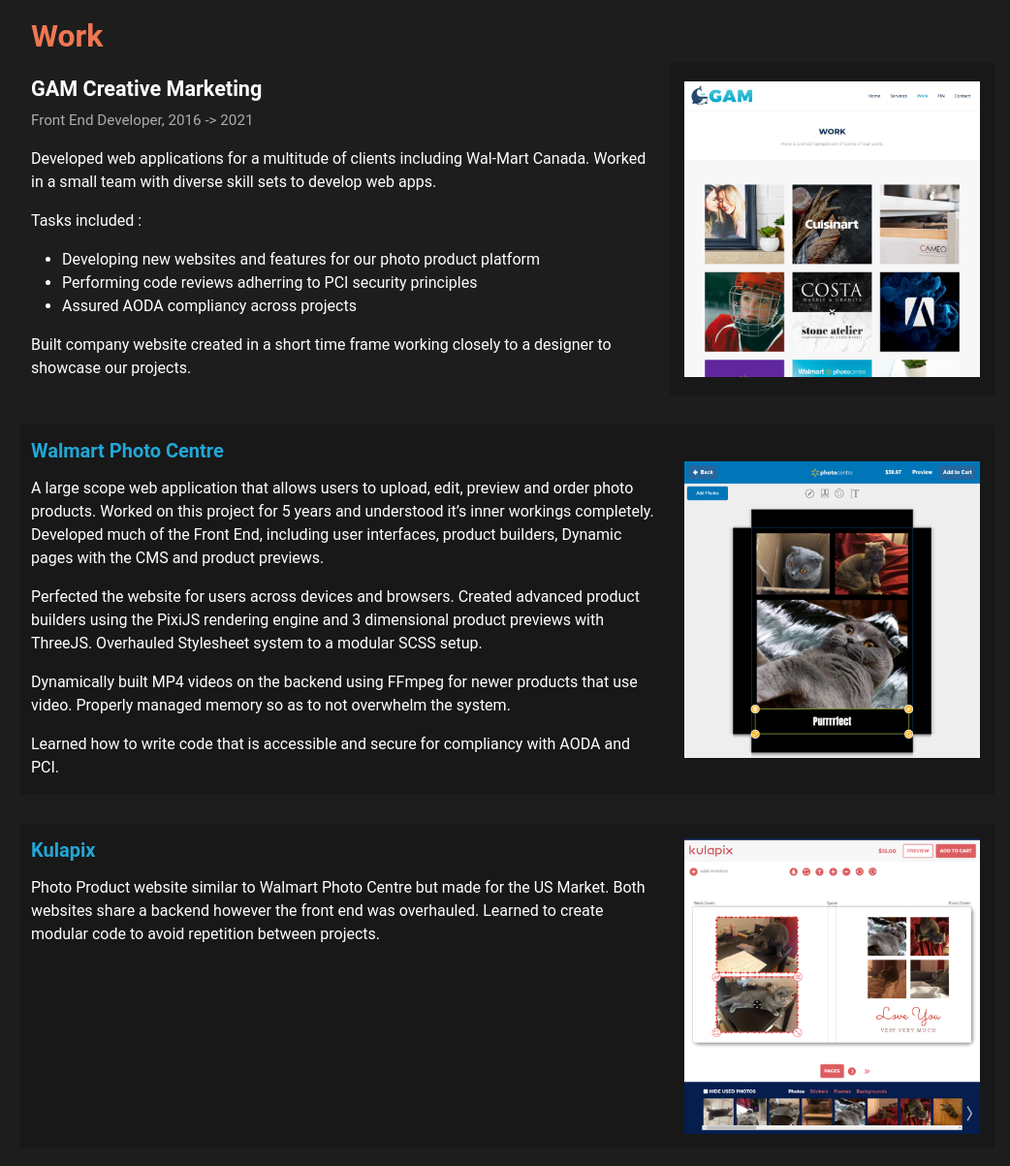
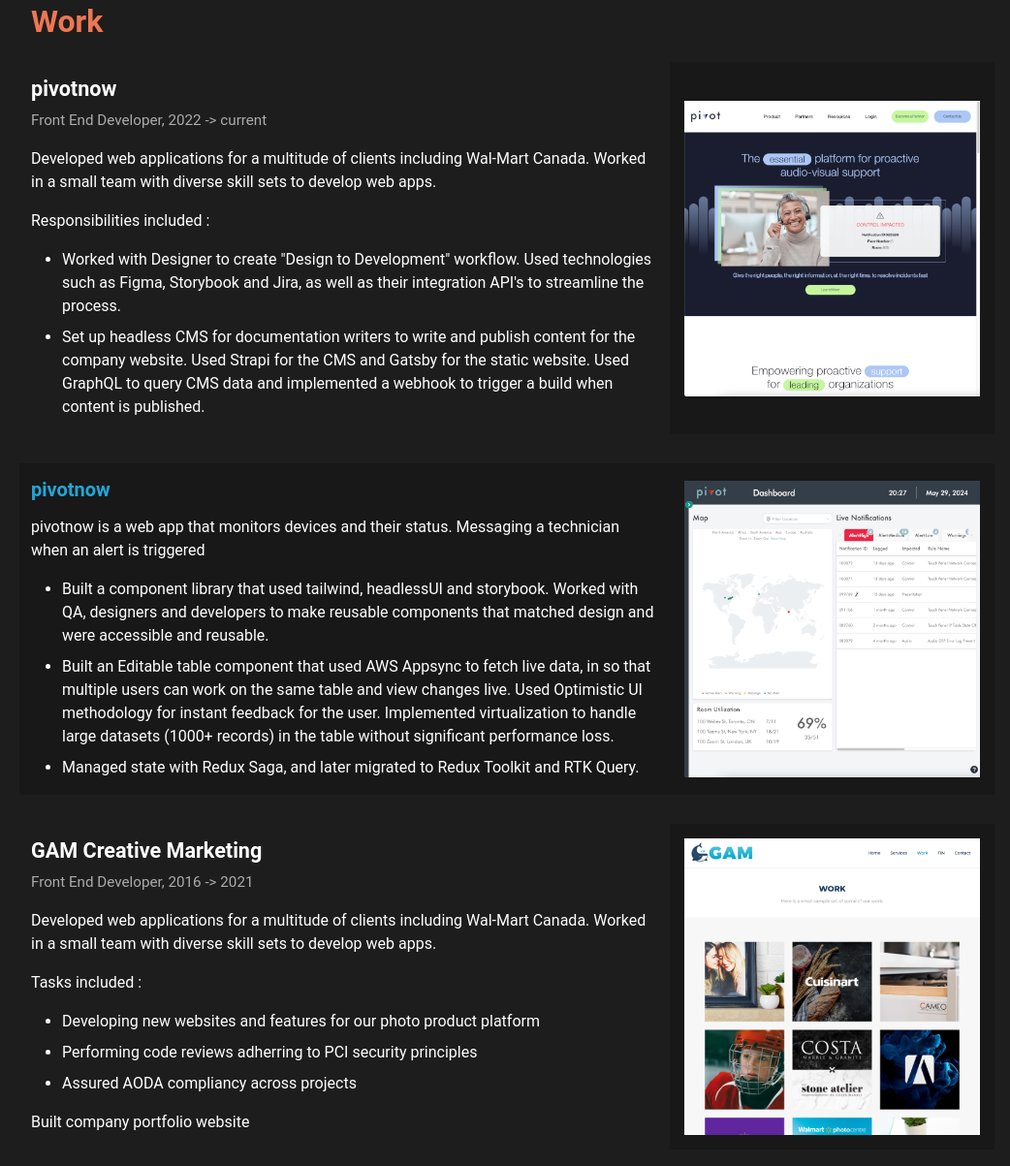
Before and after one commit to DevMattLindsay/portfolio-2024, a Gatsby site: page / in a window 1280 px wide. Shown: the part 1597-2800 px from the top of the page at 97% size, without its empty margins (230-1272 px from the left). Built offline with nearby package versions, Linux system fonts and the light colour scheme; Gatsby itself is replaced by a stand-in of ours.

Commit message:
added more expierence

```diff
--- /dev/null
+++ b/src/components/experienceItem.tsx
@@ -0,0 +1,48 @@
+import * as React from "react";
+import ScrollInView from "./scrollInView";
+
+type ExperienceItemProps = {
+  children: React.ReactNode;
+  title: string;
+  subtitle?: string;
+  imgUrl: string;
+  href: string;
+  isProject?: boolean;
+};
+
+const ExperienceItem = ({
+  title,
+  subtitle,
+  children,
+  imgUrl,
+  href,
+  isProject = false,
+}: ExperienceItemProps) => {
+  return (
+    <ScrollInView
+      className={`container row work-row -anim-fade-up ${
+        isProject ? "work-project" : ""
+      }`}
+    >
+      <div className="col-lg-8 work-experience">
+        <a href={href} className="work-link">
+          {isProject ? (
+            <h4 className="experience-title-project">{title}</h4>
+          ) : (
+            <h3 className="experience-title">{title}</h3>
+          )}
+        </a>
+        {subtitle ? <p className="experience-subtitle">{subtitle}</p> : null}
+        {children}
+      </div>
+      <a href={href} className="col-lg-4 work-block" target="_blank">
+        <img className="work-block-image" src={imgUrl} alt={title} />
+        <div className="work-block-overlay">
+          <span>visit</span>
+        </div>
+      </a>
+    </ScrollInView>
+  );
+};
+
+export default ExperienceItem;
--- a/src/components/menu.tsx
+++ b/src/components/menu.tsx
@@ -32,6 +32,9 @@
           <a href="#work" className="sidebar-nav-link js-scroll-link">
             Work
           </a>
+          <a href="#projects" className="sidebar-nav-link js-scroll-link">
+            Projects
+          </a>
           <a href="#contact" className="sidebar-nav-link js-scroll-link">
             Contact
           </a>
--- /dev/null
+++ b/src/components/projects.tsx
@@ -0,0 +1,36 @@
+import * as React from "react";
+import ScrollInView from "./scrollInView";
+import playlistImg from "../assets/images/work-playlist.png";
+import ExperienceItem from "./experienceItem";
+
+const Projects: React.FC = () => {
+  return (
+    <section id="work" className="section-work section-full">
+      <div>
+        <ScrollInView className="container -anim-fade-up">
+          <h2 className="section-header">Projects</h2>
+        </ScrollInView>
+
+        <ExperienceItem
+          isProject={true}
+          title="AI Playlist Maker"
+          subtitle="work in progress"
+          imgUrl={playlistImg}
+          href="https://github.com/DevMattLindsay/ai-playlist-maker"
+        >
+          <p className="experience-description">
+            A NextJS web app that uses Google's Gemini AI to generate a playlist
+            based on a user prompt. As well as the Spotify API to gather songs
+            and publish the playlist.
+          </p>
+          <p className="experience-description">
+            Makes use of NextJS route handlers to keep API keys secure on the
+            server.
+          </p>
+        </ExperienceItem>
+      </div>
+    </section>
+  );
+};
+
+export default Projects;
--- a/src/components/work.tsx
+++ b/src/components/work.tsx
@@ -2,18 +2,85 @@
 import ScrollInView from "./scrollInView";
 import gamImg from "../assets/images/work-gam.png";
 import walmartImg from "../assets/images/work-walmart.png";
-import kulapixImg from "../assets/images/work-kulapix.png";
+import pivotcaImg from "../assets/images/work-pivotca.png";
+import pivotioImg from "../assets/images/work-pivotio.png";
+import ExperienceItem from "./experienceItem";
 
 const Work: React.FC = () => {
   return (
     <section id="work" className="section-work section-full">
-      <ScrollInView className="container row work-row -anim-fade-up">
-        <h2 className="section-header">Work</h2>
-        <div className="col-lg-8 work-experience">
-          <h3 className="experience-title">GAM Creative Marketing</h3>
-          <p className="experience-subtitle">
-            Front End Developer, 2016 -&gt; 2021
+      <div>
+        <ScrollInView className="container -anim-fade-up">
+          <h2 className="section-header">Work</h2>
+        </ScrollInView>
+
+        <ExperienceItem
+          title="pivotnow"
+          subtitle="Front End Developer, 2022 -&gt; current"
+          imgUrl={pivotcaImg}
+          href="https://pivotnow.ca/"
+        >
+          <p className="experience-description">
+            Developed web applications for a multitude of clients including
+            Wal-Mart Canada. Worked in a small team with diverse skill sets to
+            develop web apps.
           </p>
+          <p className="experience-description">Responsibilities included :</p>
+          <ul>
+            <li>
+              Worked with Designer to create "Design to Development" workflow.
+              Used technologies such as Figma, Storybook and Jira, as well as
+              their integration API's to streamline the process.
+            </li>
+            <li>
+              Set up headless CMS for documentation writers to write and publish
+              content for the company website. Used Strapi for the CMS and
+              Gatsby for the static website. Used GraphQL to query CMS data and
+              implemented a webhook to trigger a build when content is
+              published.
+            </li>
+          </ul>
+          <p className="experience-description"></p>
+        </ExperienceItem>
+
+        <ExperienceItem
+          isProject={true}
+          title="pivotnow"
+          imgUrl={pivotioImg}
+          href="https://pivotnow.io/"
+        >
+          <p className="experience-description">
+            pivotnow is a web app that monitors devices and their status.
+            Messaging a technician when an alert is triggered
+          </p>
+          <ul>
+            <li>
+              Built a component library that used tailwind, headlessUI and
+              storybook. Worked with QA, designers and developers to make
+              reusable components that matched design and were accessible and
+              reusable.
+            </li>
+            <li>
+              Built an Editable table component that used AWS Appsync to fetch
+              live data, in so that multiple users can work on the same table
+              and view changes live. Used Optimistic UI methodology for instant
+              feedback for the user. Implemented virtualization to handle large
+              datasets (1000+ records) in the table without significant
+              performance loss.
+            </li>
+            <li>
+              Managed state with Redux Saga, and later migrated to Redux Toolkit
+              and RTK Query.
+            </li>
+          </ul>
+        </ExperienceItem>
+
+        <ExperienceItem
+          title="GAM Creative Marketing"
+          subtitle="Front End Developer, 2016 -&gt; 2021"
+          imgUrl={gamImg}
+          href="https://gamcreative.com/"
+        >
           <p className="experience-description">
             Developed web applications for a multitude of clients including
             Wal-Mart Canada. Worked in a small team with diverse skill sets to
@@ -31,29 +98,16 @@
             <li>Assured AODA compliancy across projects</li>
           </ul>
           <p className="experience-description">
-            Built company website created in a short time frame working closely
-            to a designer to showcase our projects.
+            Built company portfolio website
           </p>
-        </div>
-        <a
-          href="https://gamcreative.com/"
-          className="col-lg-4 work-block"
-          target="_blank"
+        </ExperienceItem>
+
+        <ExperienceItem
+          isProject={true}
+          title="Walmart Photo Centre"
+          imgUrl={walmartImg}
+          href="https://www.walmartphotocentre.ca/"
         >
-          <img
-            className="work-block-image"
-            src={gamImg}
-            alt="GAM Creative Company Website"
-          />
-          <div className="work-block-overlay">
-            <span>visit</span>
-          </div>
-        </a>
-      </ScrollInView>
-
-      <ScrollInView className="container row work-row work-project -anim-fade-up">
-        <div className="col-lg-8 work-experience">
-          <h4 className="experience-title-project">Walmart Photo Centre</h4>
           <p className="experience-description">
             A large scope web application that allows users to upload, edit,
             preview and order photo products. Worked on this project for 5 years
@@ -76,48 +130,8 @@
             Learned how to write code that is accessible and secure for
             compliancy with AODA and PCI.
           </p>
-        </div>
-        <a
-          href="https://www.walmartphotocentre.ca/"
-          className="col-lg-4 work-block"
-          target="_blank"
-        >
-          <img
-            className="work-block-image"
-            src={walmartImg}
-            alt="GAM Creative Company Website"
-          />
-          <div className="work-block-overlay">
-            <span>visit</span>
-          </div>
-        </a>
-      </ScrollInView>
-
-      <ScrollInView className="container row work-row work-project -anim-fade-up">
-        <div className="col-lg-8 work-experience">
-          <h4 className="experience-title-project">Kulapix</h4>
-          <p className="experience-description">
-            Photo Product website similar to Walmart Photo Centre but made for
-            the US Market. Both websites share a backend however the front end
-            was overhauled. Learned to create modular code to avoid repetition
-            between projects.
-          </p>
-        </div>
-        <a
-          href="https://kulapix.com/"
-          className="col-lg-4 work-block"
-          target="_blank"
-        >
-          <img
-            className="work-block-image"
-            src={kulapixImg}
-            alt="GAM Creative Company Website"
-          />
-          <div className="work-block-overlay">
-            <span>visit</span>
-          </div>
-        </a>
-      </ScrollInView>
+        </ExperienceItem>
+      </div>
     </section>
   );
 };
--- a/src/pages/index.tsx
+++ b/src/pages/index.tsx
@@ -9,6 +9,7 @@
 import "bootstrap/dist/css/bootstrap.min.css";
 import "../styles/index.scss";
 import favicon from "../assets/images/favicon.ico";
+import Projects from "../components/projects";
 
 const IndexPage: React.FC<PageProps> = () => {
   return (
@@ -19,6 +20,7 @@
       <main>
         <Skills />
         <Work />
+        <Projects />
         <Contact />
       </main>
     </>
--- a/src/styles/pages/_skills.scss
+++ b/src/styles/pages/_skills.scss
@@ -41,7 +41,7 @@
             width: 90%;
           }
           &.-react {
-            width: 75%;
+            width: 90%;
           }
           &.-backend {
             width: 60%;
--- a/src/styles/pages/_work.scss
+++ b/src/styles/pages/_work.scss
@@ -24,6 +24,15 @@
 .work-experience {
   padding-top: 15px;
 
+  .work-link {
+    color: unset;
+    text-decoration: none;
+
+    &:hover {
+      text-decoration: underline;
+    }
+  }
+
   .experience-title {
     font-size: 1.35em;
     font-weight: 600;
@@ -42,6 +51,12 @@
 
   .experience-description {
     margin-top: 15px;
+  }
+
+  ul {
+    li {
+      margin-bottom: 8px;
+    }
   }
 }
 
--- a/src/styles/shared/_elements.scss
+++ b/src/styles/shared/_elements.scss
@@ -14,6 +14,7 @@
   @include flex;
   flex-direction: column;
   justify-content: space-evenly;
+  align-items: center;
 }
 
 .section-header {
@@ -114,8 +115,6 @@
     padding-left: 0;
   }
   .section-full {
-    align-items: center;
-
     .container.row {
       padding: 0;
     }
```
Also changed, not shown: src/components/skills.tsx (+6 -6 lines), src/assets/images/work-pivotca.png (added), src/assets/images/work-pivotio.png (added), src/assets/images/work-playlist.png (added).
